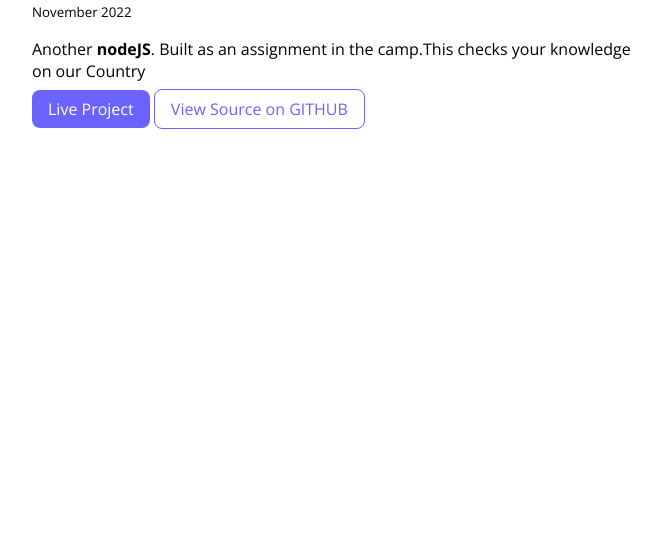
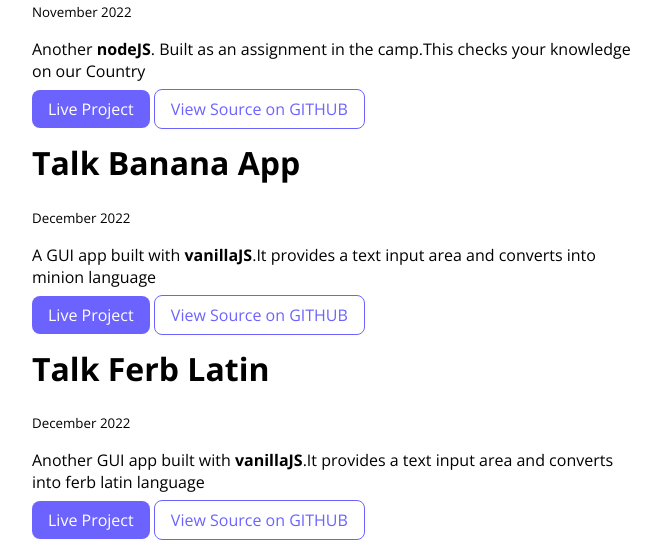
Before and after one commit to huzzaifh/huzaifa-portfolio, a plain HTML site: page projects.html in a window 1280 px wide. Shown: the part 614-1161 px from the top of the page, without its empty margins (328-989 px from the left). Before the commit the page ends 800 px from the top, so only its background shows below. Drawn offline with nearby package versions, Linux system fonts and the light colour scheme.

Commit message:
added gui app

```diff
--- a/projects.html
+++ b/projects.html
@@ -57,6 +57,26 @@
 
                 </div>
                 </li>
+            <li>
+                <div class="container-center container">
+                    <h1>Talk Banana App</h1>
+                <small>December 2022</small>
+                <p>A GUI app built with  <strong>vanillaJS</strong>.It provides a text input area and converts into minion language</p>
+                 <a class="link primary-link" href="/">Live Project</a>
+                <a class="link secondary-link" href="/">View Source on GITHUB</a>
+
+                </div>
+                </li>
+            <li>
+                <div class="container-center container">
+                    <h1>Talk Ferb Latin</h1>
+                <small>December 2022</small>
+                <p>Another GUI app built with  <strong>vanillaJS</strong>.It provides a text input area and converts into ferb latin language</p>
+                 <a class="link primary-link" href="/">Live Project</a>
+                <a class="link secondary-link" href="/">View Source on GITHUB</a>
+
+                </div>
+                </li>
         </ul>
 
 
--- a/styles.css
+++ b/styles.css
@@ -106,6 +106,10 @@ hr{
 .section {
     padding: 2rem;
 }
+.sectione{
+    padding: 0rem;
+
+}
 .footer
 {
     background-color: var(--primary-color);
```
